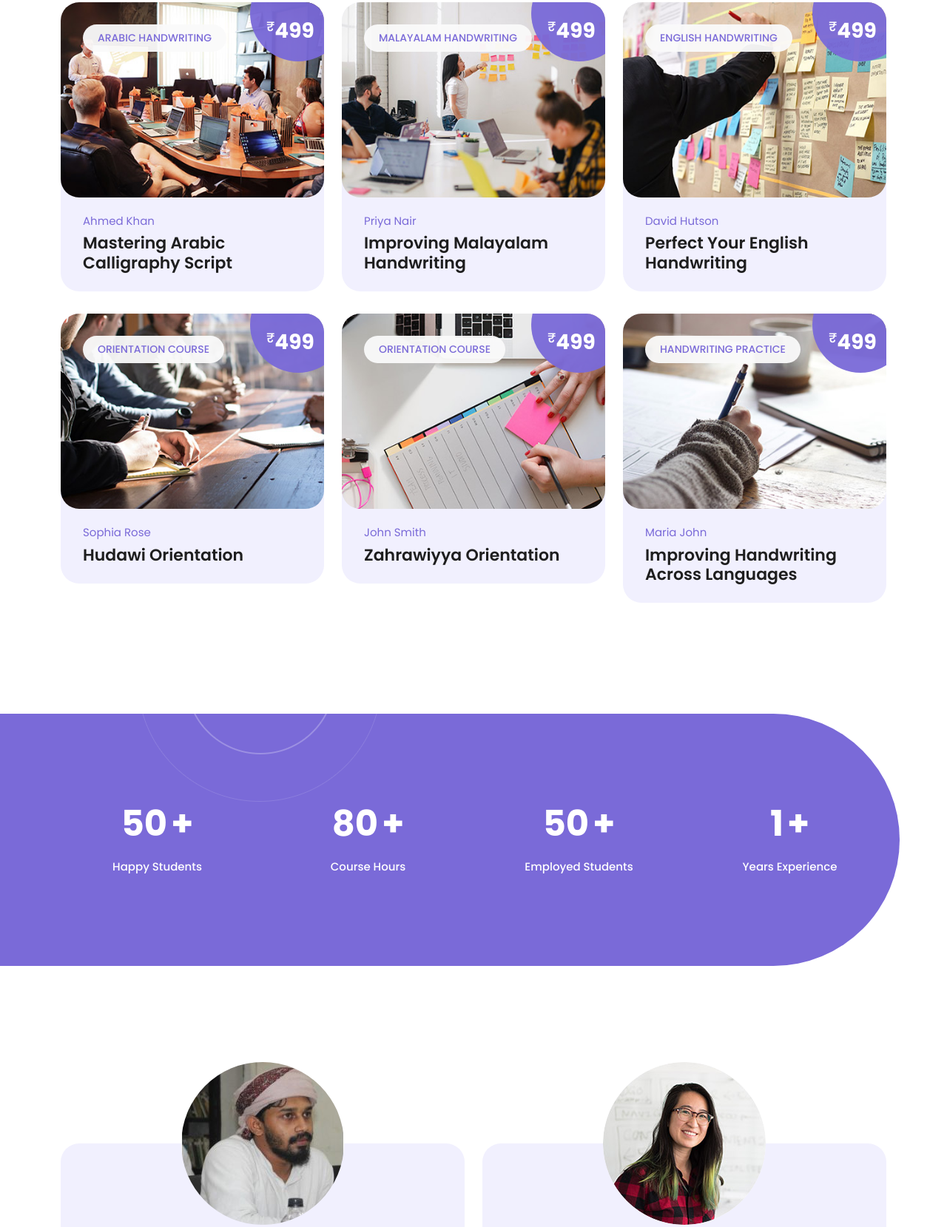
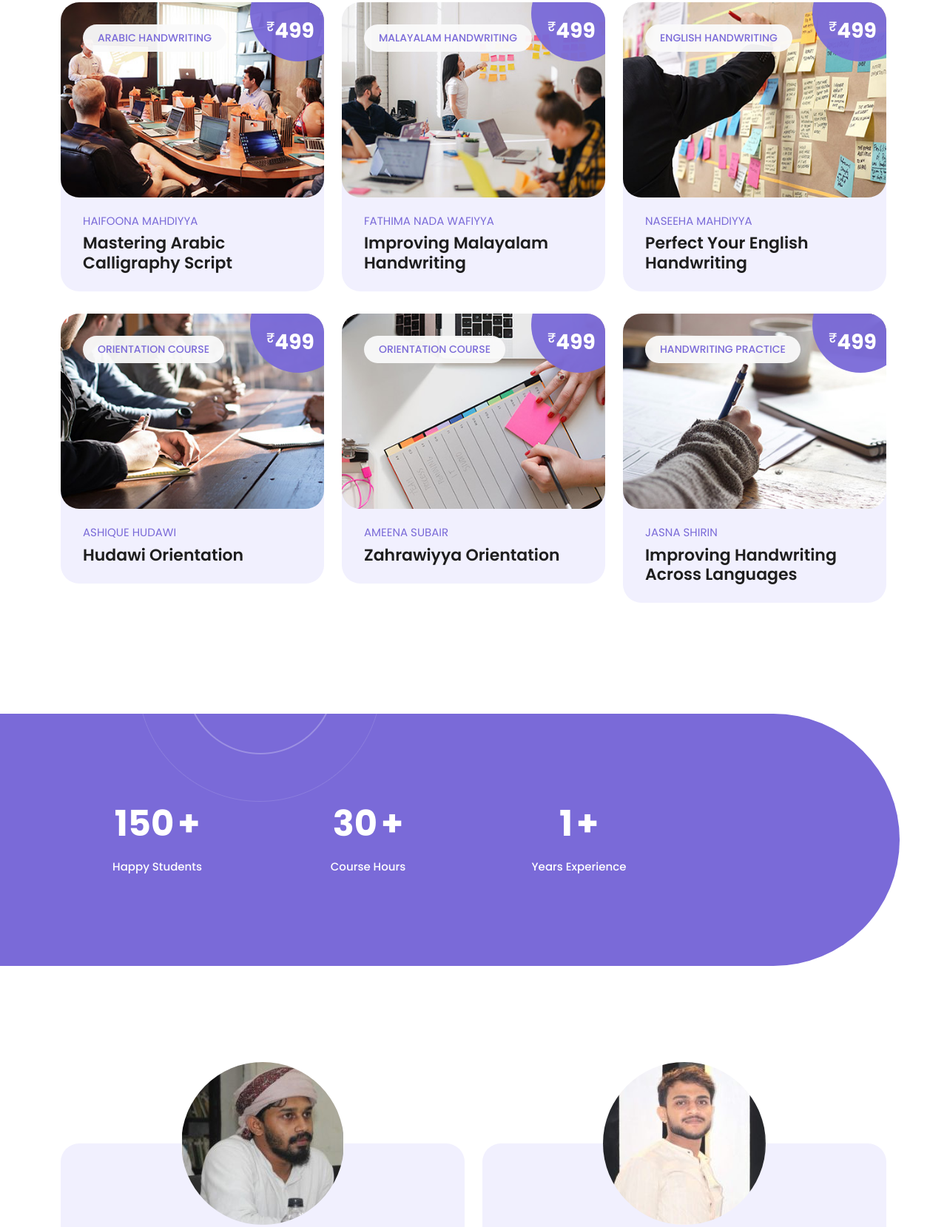
Before and after one commit to Codethemind/WriteWise, a plain HTML site: page index.html in a window 1280 px wide. Shown: the part 3073-4732 px from the top of the page at 74% size. Drawn offline with nearby package versions, Linux system fonts and the light colour scheme; some packages are replaced by stand-ins of ours; a script that the page names is missing.

Commit message:
jafar photo added

```diff
--- a/index.html
+++ b/index.html
@@ -297,7 +297,7 @@ https://templatemo.com/tm-586-scholar
               <span class="price"><h6><em>₹</em>499</h6></span>
             </div>
             <div class="down-content">
-              <span class="author">Ahmed Khan</span>
+              <span class="author">HAIFOONA MAHDIYYA</span>
               <h4>Mastering Arabic Calligraphy Script</h4>
             </div>
           </div>
@@ -310,7 +310,7 @@ https://templatemo.com/tm-586-scholar
               <span class="price"><h6><em>₹</em>499</h6></span>
             </div>
             <div class="down-content">
-              <span class="author">Priya Nair</span>
+              <span class="author">FATHIMA NADA WAFIYYA</span>
               <h4>Improving Malayalam Handwriting</h4>
             </div>
           </div>
@@ -323,7 +323,7 @@ https://templatemo.com/tm-586-scholar
               <span class="price"><h6><em>₹</em>499</h6></span>
             </div>
             <div class="down-content">
-              <span class="author">David Hutson</span>
+              <span class="author">NASEEHA MAHDIYYA</span>
               <h4>Perfect Your English Handwriting</h4>
             </div>
           </div>
@@ -336,7 +336,7 @@ https://templatemo.com/tm-586-scholar
               <span class="price"><h6><em>₹</em>499</h6></span>
             </div>
             <div class="down-content">
-              <span class="author">Sophia Rose</span>
+              <span class="author">ASHIQUE HUDAWI</span>
               <h4>Hudawi Orientation</h4>
             </div>
           </div>
@@ -349,7 +349,7 @@ https://templatemo.com/tm-586-scholar
               <span class="price"><h6><em>₹</em>499</h6></span>
             </div>
             <div class="down-content">
-              <span class="author">John Smith</span>
+              <span class="author">AMEENA SUBAIR</span>
               <h4>Zahrawiyya Orientation</h4>
             </div>
           </div>
@@ -362,7 +362,7 @@ https://templatemo.com/tm-586-scholar
               <span class="price"><h6><em>₹</em>499</h6></span>
             </div>
             <div class="down-content">
-              <span class="author">Maria John</span>
+              <span class="author">JASNA SHIRIN</span>
               <h4>Improving Handwriting Across Languages</h4>
             </div>
           </div>
@@ -380,22 +380,22 @@ https://templatemo.com/tm-586-scholar
             <div class="row">
               <div class="col-lg-3 col-md-6">
                 <div class="counter">
-                  <h2 class="timer count-title count-number" data-to="50" data-speed="1000"></h2>
+                  <h2 class="timer count-title count-number" data-to="150" data-speed="1000"></h2>
                    <p class="count-text ">Happy Students</p>
                 </div>
               </div>
               <div class="col-lg-3 col-md-6">
                 <div class="counter">
-                  <h2 class="timer count-title count-number" data-to="80" data-speed="1000"></h2>
+                  <h2 class="timer count-title count-number" data-to="30" data-speed="1000"></h2>
                   <p class="count-text ">Course Hours</p>
                 </div>
               </div>
-              <div class="col-lg-3 col-md-6">
+              <!-- <div class="col-lg-3 col-md-6">
                 <div class="counter">
                   <h2 class="timer count-title count-number" data-to="50" data-speed="1000"></h2>
                   <p class="count-text ">Employed Students</p>
                 </div>
-              </div>
+              </div> -->
               <div class="col-lg-3 col-md-6">
                 <div class="counter end">
                   <h2 class="timer count-title count-number" data-to="1" data-speed="1000"></h2>
@@ -429,7 +429,7 @@ https://templatemo.com/tm-586-scholar
         <div class="col-lg-6 col-md-6">
           <div class="team-member">
             <div class="main-content">
-              <img src="assets/images/member-02.jpg" alt="">
+              <img src="assets/images/Jafar Hudawi.jpg" alt="">
               <span class="category">Co-Founder of WriteWise</span>
               <h4>Jafer Hudawi</h4>
               <ul class="social-icons">
```
Also changed, not shown: assets/images/Jafar Hudawi.jpg (added).
